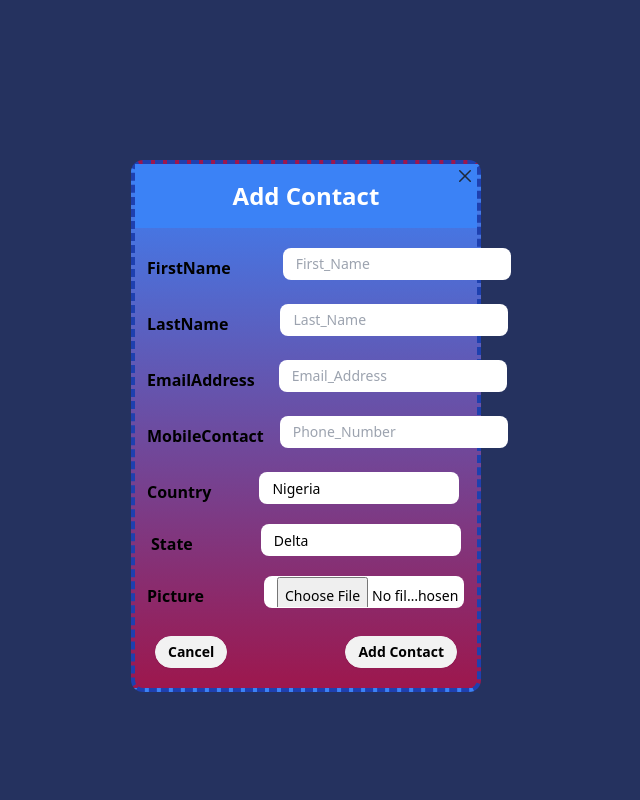
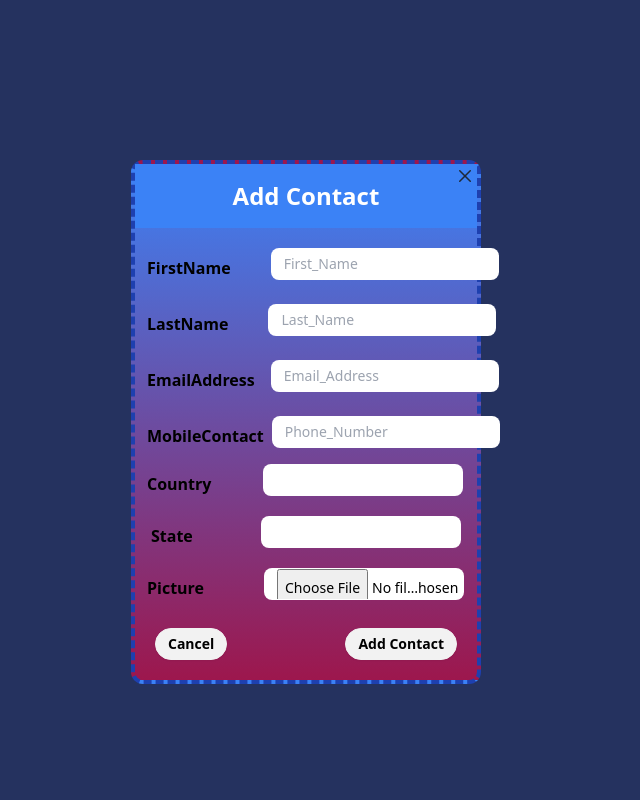
Before and after one commit to teeTech32/contacts-frontend, a React (Create React App) app: page /contactForm/1 in a window 1280 px wide. Shown: the top 800 px of the page, without its empty margins (334-974 px from the left). Built offline with nearby package versions, Linux system fonts and the light colour scheme.

Commit message:
ContactForm.jsx

```diff
--- a/src/components/Popups/ContactForm.jsx
+++ b/src/components/Popups/ContactForm.jsx
@@ -94,25 +94,26 @@ function ContactForm(){
                     </div>
                   </div>
                   <div class="mr-5  mb-5 mt-5">
-                    <div class="inline-flex justify-between ml-2 gap-12">
+                    <div class="inline-flex justify-between ml-2 gap-9">
                       <label htmlFor="FirstName" class="form-title label text-md font-bold  text-black">FirstName</label>
                       <input id="first_name" value={first_name} onChange={handleOnchange} class="input input-sm w-sm pr-30 mr-0  ml-19 hover:bg-blue-200 text-black" placeholder="First_Name" type="text" required />
                     </div>
-                    <div class="inline-flex justify-between mt-2 p-2 gap-12">
+                    <div class="inline-flex justify-between mt-2 p-2 gap-9">
                       <label htmlFor="LastName" class="form-title label text-md font-bold  text-black">LastName</label>
                       <input id="last_name" value={last_name} onChange={handleOnchange} class="input input-sm w-sm pr-30 mr-0 ml-19 hover:bg-blue-200 text-black" placeholder="Last_Name" type="text" required />
                     </div>
-                    <div class="inline-flex justify-between p-2 gap-5">
+                    <div class="inline-flex justify-between p-2 gap-3">
                       <label htmlFor="EmailAddress" class="form-title label text-md font-bold  text-black">EmailAddress</label>
                       <input id="email" value={email} onChange={handleOnchange} class="input input-sm w-sm pr-30 mr-0 ml-19 hover:bg-blue-200 text-black" placeholder="Email_Address" type="email" required />
                     </div>
-                    <div class="inline-flex justify-between p-2 gap-3">
+                    <div class="inline-flex justify-between p-2 gap-1">
                       <label htmlFor="MobileContact" class="form-title label text-md font-bold  text-black">MobileContact</label>
                       <input id="mobile_no" value={mobile_no} onChange={handleOnchange} class="input input-sm w-sm pr-30 mr-0 ml-19 hover:bg-blue-200 text-black" placeholder="Phone_Number" type="text" required />
                     </div>
-                    <div class="inline-flex justify-between pl-2 pr-0 pt-2  gap-11">
+                    <div class="inline-flex justify-between pl-2 gap-12">
                       <label htmlFor="CountryN" class="form-title label text-md font-bold  text-black">Country</label>
                       <select id="country_name" value={country_name} onChange={handleOnchange} class="input input-sm w-[200px] pr-30 ml-19 hover:bg-blue-200 text-black" placeholder="Country_Name" type="multiple" required >
+                        <option value=""></option>
                         <option value="Nigeria">Nigeria</option>
                         <option value="United K">United K</option>
                         <option value="United S">United S</option>
@@ -122,6 +123,7 @@ function ContactForm(){
                     <div class="inline-flex  p-3 gap-16">
                       <label htmlFor="StateName" class="form-title label text-md font-bold  text-black">State</label>
                       <select id="state_name" value={state_name} onChange={handleOnchange} class="input input-sm w-[200px] pr-30 mr-0 ml-19 hover:bg-blue-200 text-black" placeholder="State_Name" type="multiple" required>
+                        <option value=""></option>
                         <option value="Delta">Delta</option>
                         <option value="Ogun">Ogun</option>
                         <option value="Lagos">Lagos</option>
```
